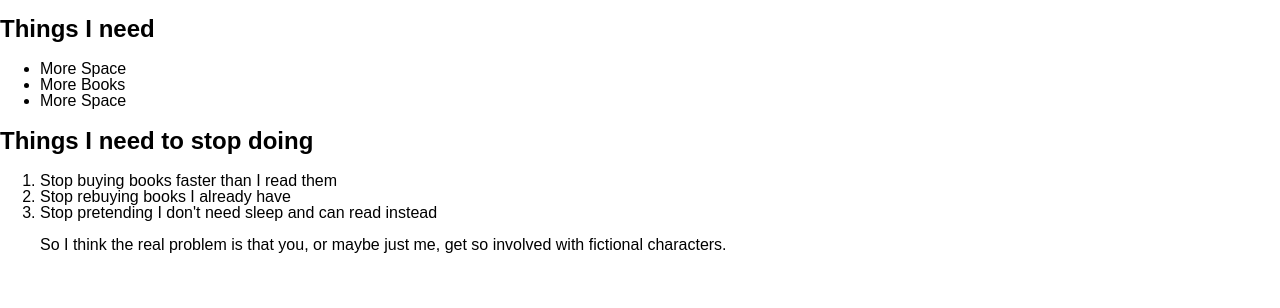
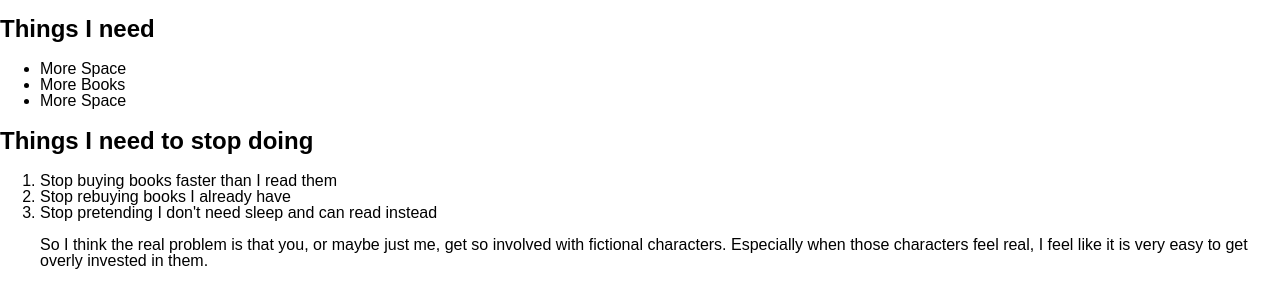
Before and after one commit to alsleaders/my--hobbies, a website: page public/index.html in a window 1280 px wide. Shown: the part 94-402 px from the top of the page. Drawn offline with Linux system fonts and the light colour scheme.

Commit message:
Homework 1 finished v2

```diff
--- a/public/index.html
+++ b/public/index.html
@@ -26,7 +26,8 @@
       <li>Stop pretending I don't need sleep and can read instead</li>
       <p>
         So I think the real problem is that you, or maybe just me, get so
-        involved with fictional characters.
+        involved with fictional characters. Especially when those characters
+        feel real, I feel like it is very easy to get overly invested in them.
       </p>
     </ol>
   </body>
```
